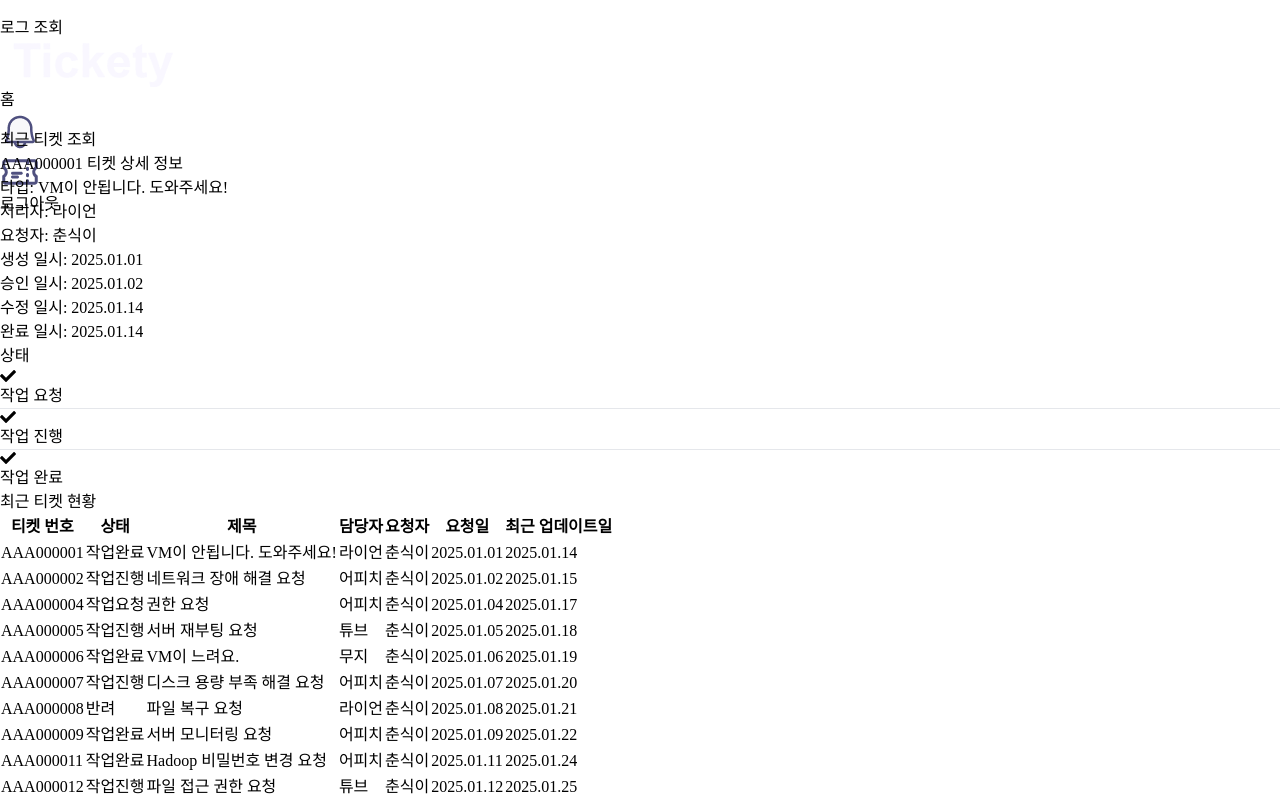
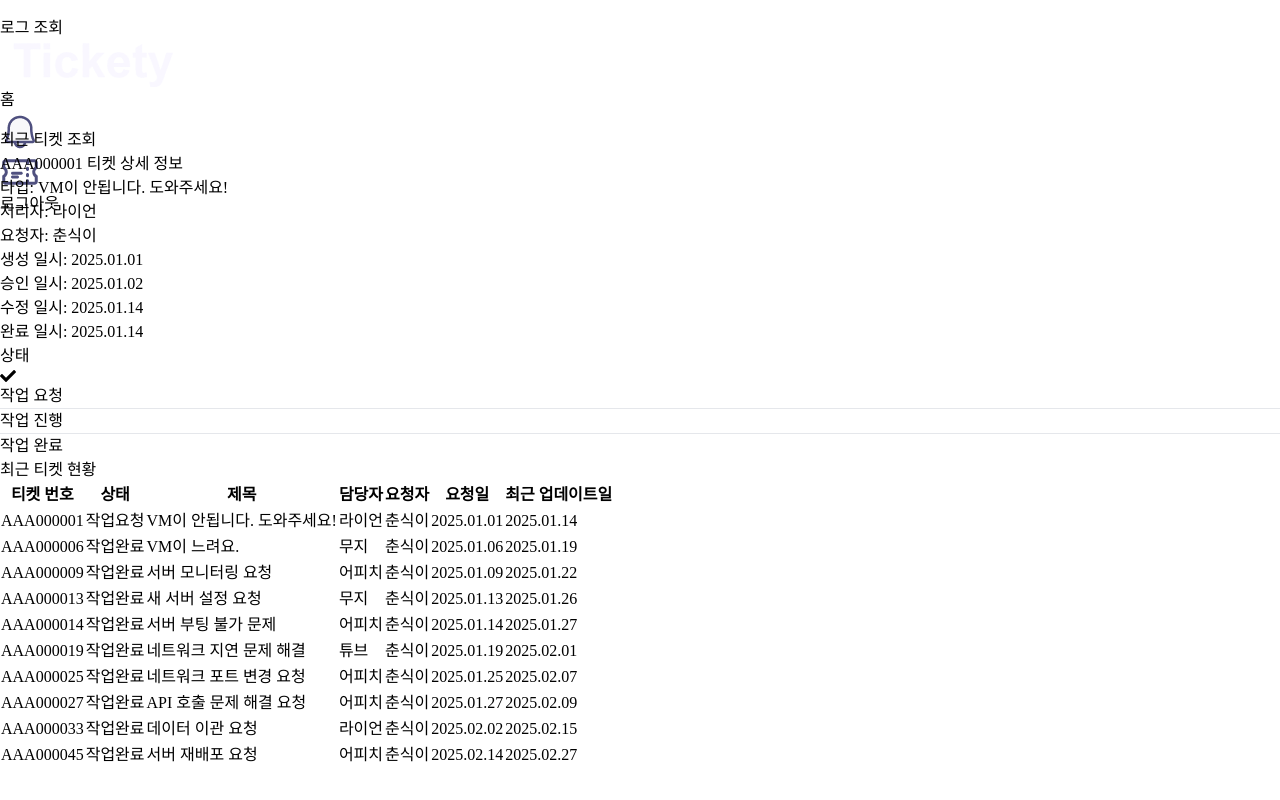
Before and after one commit to WRKR-KEA/frontend, a Next.js app: page /user/home in a window 1280 px wide. Shown: the part 1008-1808 px from the top of the page. After the commit the page ends 1776 px from the top, so only its background shows below. Built offline with nearby package versions, Linux system fonts and the light colour scheme.

Commit message:
WRKR-43:✨:Feat:메인페이지 핀 데이터 필터 추가

```diff
--- a/src/app/user/home/page.tsx
+++ b/src/app/user/home/page.tsx
@@ -41,6 +41,9 @@ export default function UserHomePage() {
     console.log("클릭한 티켓의 상태:", newStatus); // 변환된 상태를 로그로 확인
   };
 
+  // ispinned 값이 true인 티켓만 필터링
+  const pinnedTickets = tickets.filter((ticket) => ticket.ispinned);
+
   return (
     <div className="pt-4 pl-6 pr-6 pb-4 flex flex-col space-y-4">
       <h2 className="text-md font-semibold">최근 티켓 조회</h2>
@@ -51,7 +54,7 @@ export default function UserHomePage() {
       </div>
       <h2 className="text-md font-semibold">최근 티켓 현황</h2>
       <TicketList
-        tickets={tickets} // 데이터를 넘김
+        tickets={pinnedTickets} // ispinned 값이 true인 티켓만 전달
         maxTicketsToShow={maxTicketsToShow}
         page={1}
         status={ticketStatus}
--- a/src/components/ticketList.tsx
+++ b/src/components/ticketList.tsx
@@ -9,6 +9,7 @@ type Ticket = {
   requestDate: string;
   updateDate: string;
   handler: string;
+  ispinned: boolean;
 };
 
 type TicketListProps = {
@@ -18,6 +19,7 @@ type TicketListProps = {
   status?: string;
   handler?: string;
   requester?: string;
+  ispinned?: boolean;
   onTicketClick?: (ticket: Ticket) => void; // 티켓 클릭 핸들러
 };
 
@@ -42,8 +44,7 @@ export function TicketList({
   const filteredTickets = tickets.filter((ticket) => {
     return (
       (!handler || ticket.handler.toLowerCase().includes(handler.toLowerCase())) &&
-      (!requester || ticket.requester.toLowerCase().includes(requester.toLowerCase()))
-    );
+      (!requester || ticket.requester.toLowerCase().includes(requester.toLowerCase()))    );
   });
 
   // 페이지에 해당하는 티켓들을 잘라서 표시
--- a/src/data/ticketDummyData.tsx
+++ b/src/data/ticketDummyData.tsx
@@ -1,5 +1,5 @@
 export const ticketDummyData = [
-  { "id": "1", "number": "AAA000001", "status": "작업완료", "title": "VM이 안됩니다. 도와주세요!", "requester": "춘식이", "requestDate": "2025.01.01", "updateDate": "2025.01.14", "handler": "라이언", "ispinned": true, "acceptDate": "2025.01.02", "completeDate": "2025.01.14" },
+  { "id": "1", "number": "AAA000001", "status": "작업요청", "title": "VM이 안됩니다. 도와주세요!", "requester": "춘식이", "requestDate": "2025.01.01", "updateDate": "2025.01.14", "handler": "라이언", "ispinned": true, "acceptDate": "2025.01.02", "completeDate": "2025.01.14" },
   { "id": "2", "number": "AAA000002", "status": "작업진행", "title": "네트워크 장애 해결 요청", "requester": "춘식이", "requestDate": "2025.01.02", "updateDate": "2025.01.15", "handler": "어피치", "ispinned": false, "acceptDate": null, "completeDate": null },
   { "id": "3", "number": "AAA000003", "status": "작업완료", "title": "하드웨어 장애 해결 요청", "requester": "루피", "requestDate": "2025.01.03", "updateDate": "2025.01.16", "handler": "어피치", "ispinned": true, "acceptDate": "2025.01.04", "completeDate": "2025.01.16" },
   { "id": "4", "number": "AAA000004", "status": "작업요청", "title": "권한 요청", "requester": "춘식이", "requestDate": "2025.01.04", "updateDate": "2025.01.17", "handler": "어피치", "ispinned": false, "acceptDate": null, "completeDate": null },
```
Also changed, not shown: src/components/filterTab.tsx (+8 -0 lines), src/components/filterTab_Manager.tsx (+8 -0 lines).
